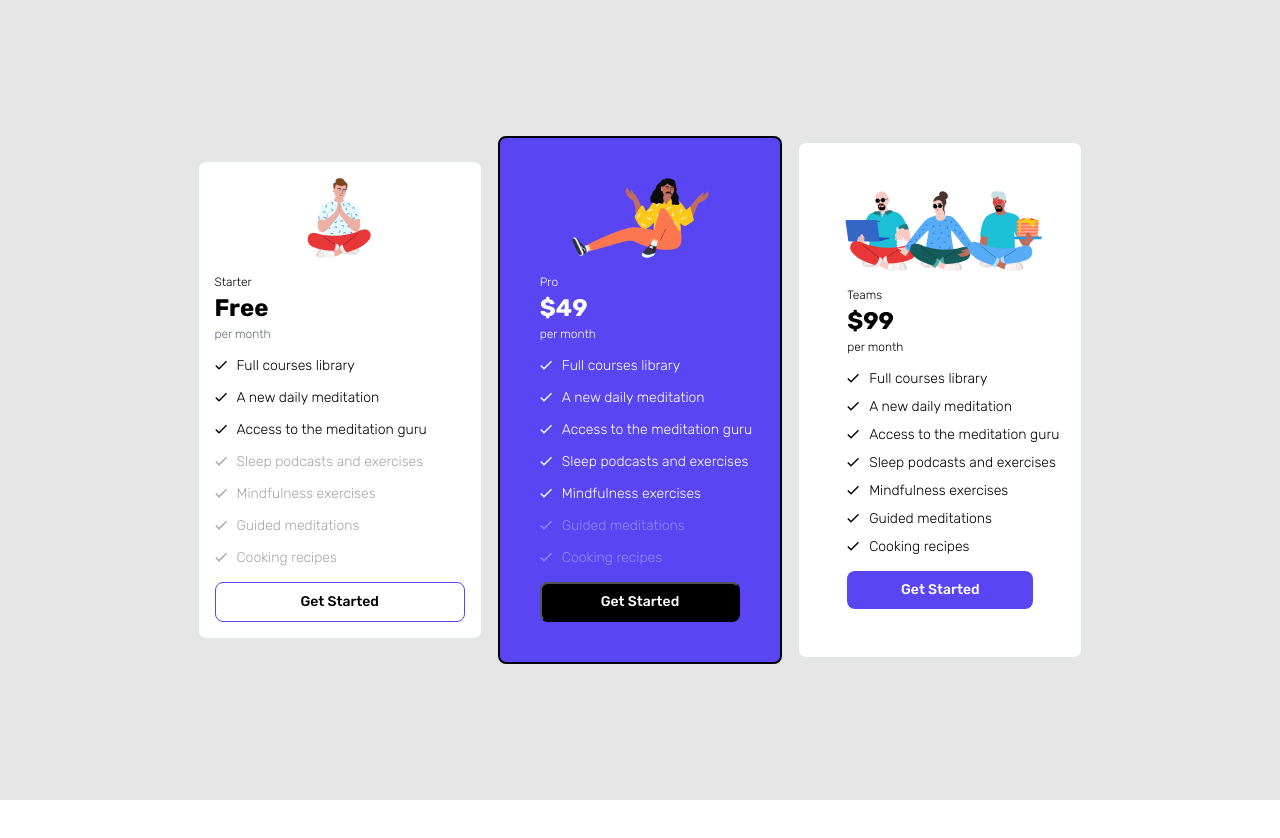
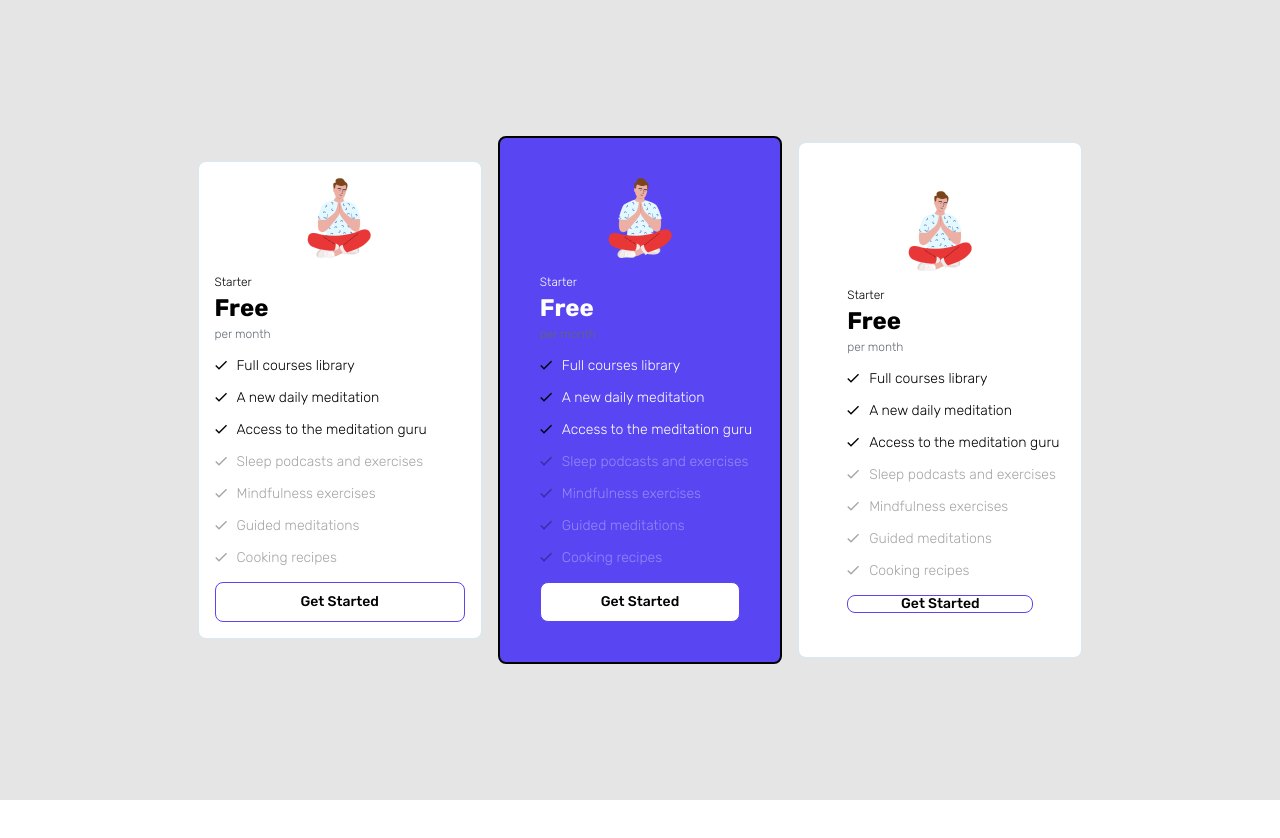
Before and after one commit to ManuelFernandezEsteban/pricePlansComponent, an Angular app: page / in a window 1280 px wide. Shown: the top 838 px of the page. Built offline with nearby package versions, Linux system fonts and the light colour scheme.

Commit message:
modulo components y cardcomponent

```diff
--- a/src/app/app.component.html
+++ b/src/app/app.component.html
@@ -1,79 +1,18 @@
 <div class="container-cards">
-  <div class="card free">
-    <div class="img_content">
-      <img src="../assets/images/image-free.png" alt="image free">
-    </div>
 
-    <div class="price_content">
-      <span class="price_content_type">Starter</span>
-      <span class="price_content_price">Free</span>
-      <span class="price_content_time">per month</span>
-    </div>
+  <app-card [type]="type[0]">
 
-    <div class="features_content ">
-      <ul class="gap-1">
-        <li>
-          <i><svg width="12" height="10" viewBox="0 0 12 10" fill="none" xmlns="http://www.w3.org/2000/svg">
-              <path d="M4.00001 7.78L1.22001 5L0.273346 5.94L4.00001 9.66667L12 1.66667L11.06 0.726665L4.00001 7.78Z"
-                fill="black" />
-            </svg>
-          </i>
-          <span>Full courses library</span>
-        </li>
-        <li>
-          <i><svg width="12" height="10" viewBox="0 0 12 10" fill="none" xmlns="http://www.w3.org/2000/svg">
-              <path d="M4.00001 7.78L1.22001 5L0.273346 5.94L4.00001 9.66667L12 1.66667L11.06 0.726665L4.00001 7.78Z"
-                fill="black" />
-            </svg>
-          </i>
-          <span>A new daily meditation</span>
-        </li>
-        <li>
-          <i><svg width="12" height="10" viewBox="0 0 12 10" fill="none" xmlns="http://www.w3.org/2000/svg">
-              <path d="M4.00001 7.78L1.22001 5L0.273346 5.94L4.00001 9.66667L12 1.66667L11.06 0.726665L4.00001 7.78Z"
-                fill="black" />
-            </svg>
-          </i>
-          <span>Access to the meditation guru</span>
-        </li>
-        <li class="disabled">
-          <i><svg width="12" height="10" viewBox="0 0 12 10" fill="none" xmlns="http://www.w3.org/2000/svg">
-              <path d="M4.00001 7.78L1.22001 5L0.273346 5.94L4.00001 9.66667L12 1.66667L11.06 0.726665L4.00001 7.78Z"
-                fill="black" />
-            </svg>
-          </i>
-          <span>Sleep podcasts and exercises</span>
-        </li>
-        <li class="disabled">
-          <i><svg width="12" height="10" viewBox="0 0 12 10" fill="none" xmlns="http://www.w3.org/2000/svg">
-              <path d="M4.00001 7.78L1.22001 5L0.273346 5.94L4.00001 9.66667L12 1.66667L11.06 0.726665L4.00001 7.78Z"
-                fill="black" />
-            </svg>
-          </i>
-          <span>Mindfulness exercises</span>
-        </li>
-        <li class="disabled">
-          <i><svg width="12" height="10" viewBox="0 0 12 10" fill="none" xmlns="http://www.w3.org/2000/svg">
-              <path d="M4.00001 7.78L1.22001 5L0.273346 5.94L4.00001 9.66667L12 1.66667L11.06 0.726665L4.00001 7.78Z"
-                fill="black" />
-            </svg>
-          </i>
-          <span>Guided meditations</span>
-        </li>
-        <li class="disabled">
-          <i><svg width="12" height="10" viewBox="0 0 12 10" fill="none" xmlns="http://www.w3.org/2000/svg">
-              <path d="M4.00001 7.78L1.22001 5L0.273346 5.94L4.00001 9.66667L12 1.66667L11.06 0.726665L4.00001 7.78Z"
-                fill="black" />
-            </svg>
-          </i>
-          <span>Cooking recipes</span>
-        </li>
-      </ul>
-    </div>
+  </app-card>
 
-    <button class="boton btn-free">Get Started</button>
-  </div>
+  <app-card  [type]="type[1]">
 
+  </app-card>
+
+  <app-card  [type]="type[2]">
+
+  </app-card>
+</div>
+<!--
   <div class="card pro">
     <div class="img_content">
       <img src="../assets/images/image-pro.png" alt="image free">
@@ -224,3 +163,5 @@
     <button class="boton btn-team">Get Started</button>
   </div>
 </div>
+
+-->
--- a/src/app/app.component.ts
+++ b/src/app/app.component.ts
@@ -7,4 +7,5 @@ import { Component } from '@angular/core';
 })
 export class AppComponent {
   title = 'pricePlansComponent';
+  type=['free','pro','teams'];
 }
--- a/src/app/app.module.ts
+++ b/src/app/app.module.ts
@@ -1,14 +1,17 @@
 import { NgModule } from '@angular/core';
 import { BrowserModule } from '@angular/platform-browser';
+import { ComponentsModule } from './components/components.module';
 
 import { AppComponent } from './app.component';
+
 
 @NgModule({
   declarations: [
     AppComponent
   ],
   imports: [
-    BrowserModule
+    BrowserModule,
+    ComponentsModule
   ],
   providers: [],
   bootstrap: [AppComponent]
--- /dev/null
+++ b/src/app/components/card/card.component.html
@@ -0,0 +1,75 @@
+<div class="card" [ngClass]="type">
+  <div class="img_content">
+    <img src="../assets/images/image-free.png" alt="image free">
+  </div>
+
+  <div class="price_content">
+    <span class="price_content_type">Starter</span>
+    <span class="price_content_price">Free</span>
+    <span class="price_content_time">per month</span>
+  </div>
+
+  <div class="features_content">
+    <ul class="gap-1">
+      <li>
+        <i><svg width="12" height="10" viewBox="0 0 12 10" fill="none" xmlns="http://www.w3.org/2000/svg">
+            <path d="M4.00001 7.78L1.22001 5L0.273346 5.94L4.00001 9.66667L12 1.66667L11.06 0.726665L4.00001 7.78Z"
+              fill="black" />
+          </svg>
+        </i>
+        <span>Full courses library</span>
+      </li>
+      <li>
+        <i><svg width="12" height="10" viewBox="0 0 12 10" fill="none" xmlns="http://www.w3.org/2000/svg">
+            <path d="M4.00001 7.78L1.22001 5L0.273346 5.94L4.00001 9.66667L12 1.66667L11.06 0.726665L4.00001 7.78Z"
+              fill="black" />
+          </svg>
+        </i>
+        <span>A new daily meditation</span>
+      </li>
+      <li>
+        <i><svg width="12" height="10" viewBox="0 0 12 10" fill="none" xmlns="http://www.w3.org/2000/svg">
+            <path d="M4.00001 7.78L1.22001 5L0.273346 5.94L4.00001 9.66667L12 1.66667L11.06 0.726665L4.00001 7.78Z"
+              fill="black" />
+          </svg>
+        </i>
+        <span>Access to the meditation guru</span>
+      </li>
+      <li class="disabled">
+        <i><svg width="12" height="10" viewBox="0 0 12 10" fill="none" xmlns="http://www.w3.org/2000/svg">
+            <path d="M4.00001 7.78L1.22001 5L0.273346 5.94L4.00001 9.66667L12 1.66667L11.06 0.726665L4.00001 7.78Z"
+              fill="black" />
+          </svg>
+        </i>
+        <span>Sleep podcasts and exercises</span>
+      </li>
+      <li class="disabled">
+        <i><svg width="12" height="10" viewBox="0 0 12 10" fill="none" xmlns="http://www.w3.org/2000/svg">
+            <path d="M4.00001 7.78L1.22001 5L0.273346 5.94L4.00001 9.66667L12 1.66667L11.06 0.726665L4.00001 7.78Z"
+              fill="black" />
+          </svg>
+        </i>
+        <span>Mindfulness exercises</span>
+      </li>
+      <li class="disabled">
+        <i><svg width="12" height="10" viewBox="0 0 12 10" fill="none" xmlns="http://www.w3.org/2000/svg">
+            <path d="M4.00001 7.78L1.22001 5L0.273346 5.94L4.00001 9.66667L12 1.66667L11.06 0.726665L4.00001 7.78Z"
+              fill="black" />
+          </svg>
+        </i>
+        <span>Guided meditations</span>
+      </li>
+      <li class="disabled">
+        <i><svg width="12" height="10" viewBox="0 0 12 10" fill="none" xmlns="http://www.w3.org/2000/svg">
+            <path d="M4.00001 7.78L1.22001 5L0.273346 5.94L4.00001 9.66667L12 1.66667L11.06 0.726665L4.00001 7.78Z"
+              fill="black" />
+          </svg>
+        </i>
+        <span>Cooking recipes</span>
+      </li>
+    </ul>
+  </div>
+
+  <button class="boton btn-free">Get Started</button>
+
+</div>
--- /dev/null
+++ b/src/app/components/card/card.component.ts
@@ -0,0 +1,17 @@
+import { Component, Input, OnInit } from '@angular/core';
+
+@Component({
+  selector: 'app-card',
+  templateUrl: './card.component.html',
+  styleUrls: ['./card.component.css']
+})
+export class CardComponent implements OnInit {
+
+  @Input() type:string='';
+
+  constructor() { }
+
+  ngOnInit(): void {
+  }
+
+}
--- /dev/null
+++ b/src/app/components/components.module.ts
@@ -0,0 +1,17 @@
+import { NgModule } from '@angular/core';
+import { CommonModule } from '@angular/common';
+import { CardComponent } from './card/card.component';
+
+
+
+@NgModule({
+  declarations: [
+    CardComponent
+  ],
+  imports: [
+    CommonModule
+  ],exports:[
+    CardComponent
+  ]
+})
+export class ComponentsModule { }
--- a/src/styles.css
+++ b/src/styles.css
@@ -129,7 +129,7 @@ body{
     color: var(--clr-white);
 }
 
-.team{
+.teams{
     padding: 48px;
     background-color: var(--clr-white);
     border: 1px solid var(--clr-border);
```
Also changed, not shown: src/app/components/card/card.component.css (added).
